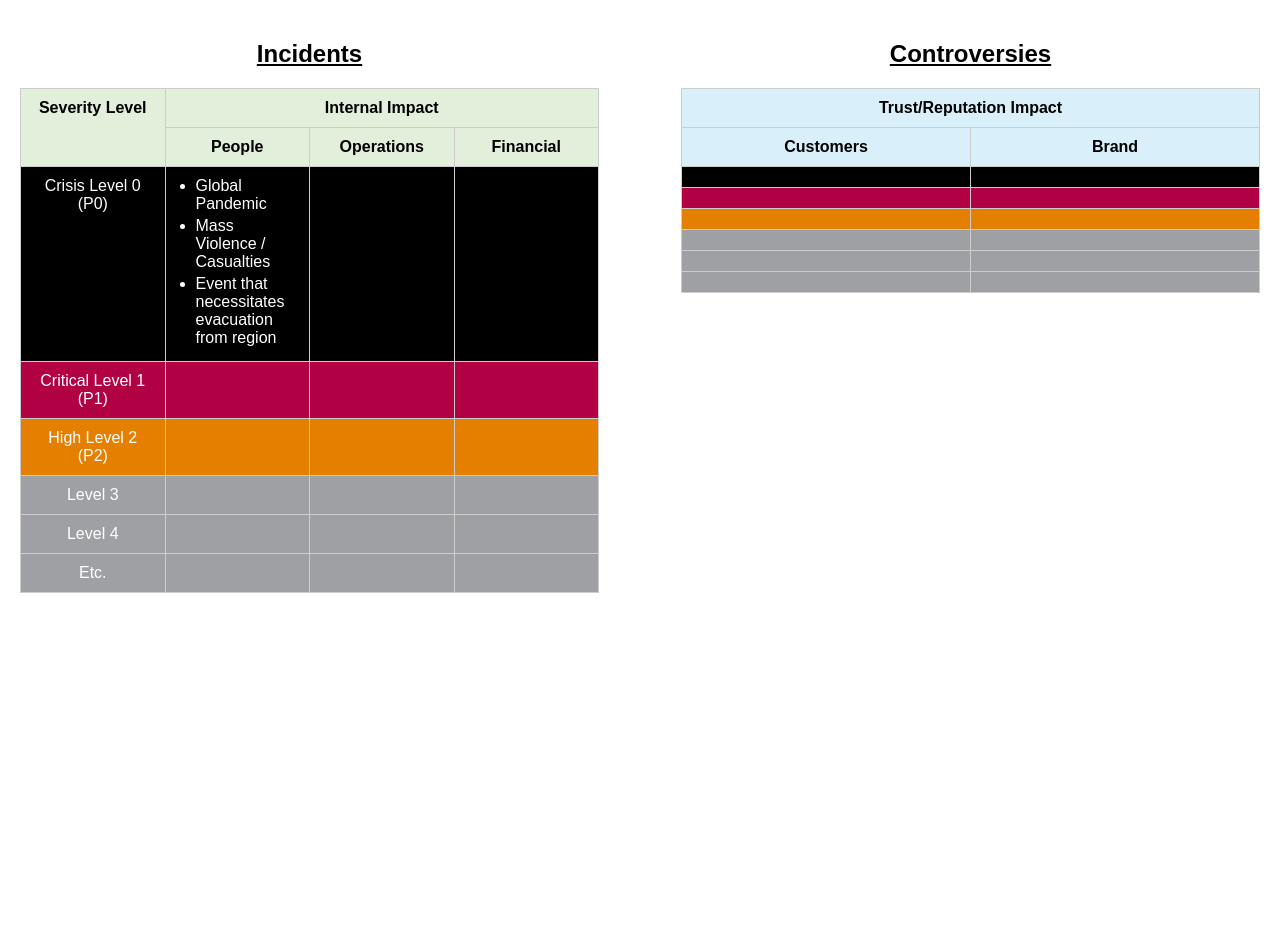
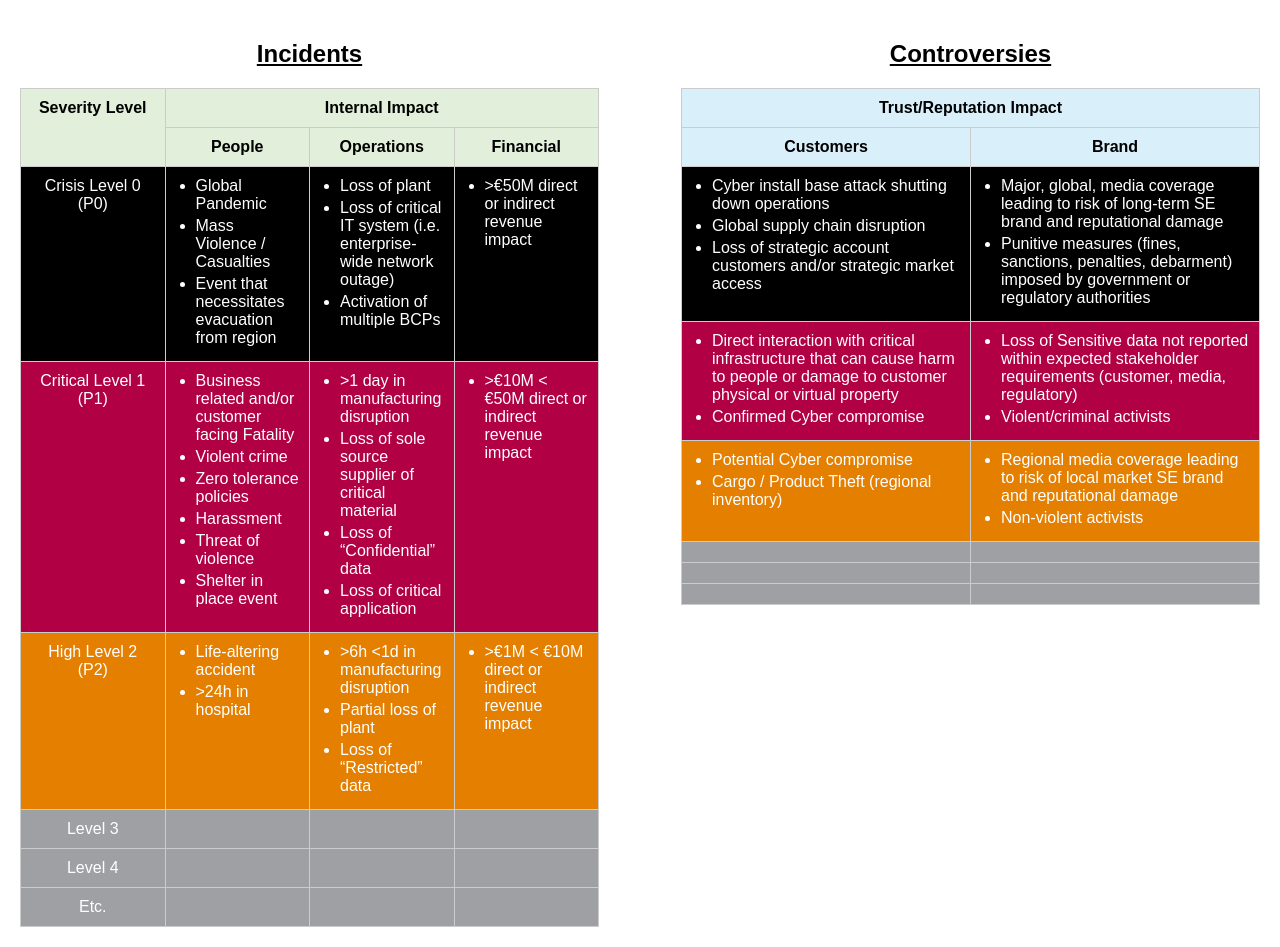
Before and after one commit to CarterteichSE/severitymatrix, a plain HTML site: page ICT Severity Matrix HTML (DRAFT).html in a window 1280 px wide. Before the commit the page ends 800 px from the top, so only its background shows below. Drawn offline with Linux system fonts and the light colour scheme.

Commit message:
Update ICT Severity Matrix HTML (DRAFT).html

```diff
--- a/ICT Severity Matrix HTML (DRAFT).html
+++ b/ICT Severity Matrix HTML (DRAFT).html
@@ -1,4 +1,3 @@
-
 <!DOCTYPE html>
 <html lang="en">
 <head>
@@ -77,11 +76,6 @@
       background-color: #D9F0FA;
       color: black;
     }
-  </style>
-
-<style>
-  /* existing styles... */
-
     li[data-tooltip]:hover::after {
       content: attr(data-tooltip);
       position: absolute;
@@ -96,11 +90,12 @@
       z-index: 10;
     }
   </style>
-
 </head>
 <body>
 
 <div class="container">
+
+  <!-- INCIDENTS -->
   <div class="table-container">
     <h2>Incidents</h2>
     <table>
@@ -113,53 +108,173 @@
         <th class="header-cell">Operations</th>
         <th class="header-cell">Financial</th>
       </tr>
+
+      <!-- P0 -->
       <tr class="severity-level">
         <td>Crisis Level 0 (P0)</td>
-        <td data-tooltip="Tooltip for P0 People">
+
+        <!-- P0 People (already done) -->
+        <td>
           <ul>
-            <li data-tooltip="Owner of Defining Severity: Health and Safety">Global Pandemic</li>
-            <li data-tooltip="Owner of Defining Severity: Global Security & Resilience">Mass Violence / Casualties</li>
-            <li data-tooltip="Owner of Defining Severity: Global Security & Resilience">Event that necessitates evacuation from region</li>
+            <li data-tooltip="Owner of Defining Severity: Health and Safety">
+              Global Pandemic
+            </li>
+            <li data-tooltip="Owner of Defining Severity: Global Security & Resilience">
+              Mass Violence / Casualties
+            </li>
+            <li data-tooltip="Owner of Defining Severity: Global Security & Resilience">
+              Event that necessitates evacuation from region
+            </li>
           </ul>
         </td>
-        <td data-tooltip="Tooltip for P0 Operations"></td>
-        <td data-tooltip="Tooltip for P0 Financial"></td>
+
+        <!-- P0 Operations -->
+        <td>
+          <ul>
+            <li data-tooltip="Owner of Defining Severity: Global Security & Resilience (BCM)">
+              Loss of plant
+            </li>
+            <li data-tooltip="Owner of Defining Severity: IT Systems (IMO)">
+              Loss of critical IT system (i.e. enterprise-wide network outage)
+            </li>
+            <li data-tooltip="Owner of Defining Severity: Global Security & Resilience (BCM)">
+              Activation of multiple BCPs
+            </li>
+          </ul>
+        </td>
+
+        <!-- P0 Financial -->
+        <td>
+          <ul>
+            <li data-tooltip="Owner of Defining Severity: GRM">
+              >€50M direct or indirect revenue impact
+            </li>
+          </ul>
+        </td>
       </tr>
+
+      <!-- P1 -->
       <tr class="critical-level">
         <td>Critical Level 1 (P1)</td>
-        <td data-tooltip="Tooltip for P1 People"></td>
-        <td data-tooltip="Tooltip for P1 Operations"></td>
-        <td data-tooltip="Tooltip for P1 Financial"></td>
+
+        <!-- P1 People -->
+        <td>
+          <ul>
+            <li data-tooltip="Owner of Defining Severity: Global Health and Safety">
+              Business related and/or customer facing Fatality
+            </li>
+            <li data-tooltip="Owner of Defining Severity: Global Security & Resilience">
+              Violent crime
+            </li>
+            <li data-tooltip="Owner of Defining Severity: Ethics & Compliance">
+              Zero tolerance policies
+            </li>
+            <li data-tooltip="Owner of Defining Severity: Global Health and Safety">
+              Harassment
+            </li>
+            <li data-tooltip="Owner of Defining Severity: Global Security & Resilience">
+              Threat of violence
+            </li>
+            <li data-tooltip="Owner of Defining Severity: Global Security & Resilience">
+              Shelter in place event
+            </li>
+          </ul>
+        </td>
+
+        <!-- P1 Operations -->
+        <td>
+          <ul>
+            <li data-tooltip="Owner of Defining Severity: Product, Project, System Quality & Offer Reliability">
+              >1 day in manufacturing disruption
+            </li>
+            <li data-tooltip="Owner of Defining Severity: Procurement">
+              Loss of sole source supplier of critical material
+            </li>
+            <li data-tooltip="Owner of Defining Severity: Data">
+              Loss of “Confidential” data
+            </li>
+            <li data-tooltip="Owner of Defining Severity: IT Systems (IMO)">
+              Loss of critical application
+            </li>
+          </ul>
+        </td>
+
+        <!-- P1 Financial -->
+        <td>
+          <ul>
+            <li data-tooltip="Owner of Defining Severity: GRM">
+              >€10M < €50M direct or indirect revenue impact
+            </li>
+          </ul>
+        </td>
       </tr>
+
+      <!-- P2 -->
       <tr class="high-level">
         <td>High Level 2 (P2)</td>
-        <td data-tooltip="Tooltip for P2 People"></td>
-        <td data-tooltip="Tooltip for P2 Operations"></td>
-        <td data-tooltip="Tooltip for P2 Financial"></td>
+
+        <!-- P2 People -->
+        <td>
+          <ul>
+            <li data-tooltip="Owner of Defining Severity: Health and Safety">
+              Life-altering accident
+            </li>
+            <li data-tooltip="Owner of Defining Severity: Health and Safety">
+              >24h in hospital
+            </li>
+          </ul>
+        </td>
+
+        <!-- P2 Operations -->
+        <td>
+          <ul>
+            <li data-tooltip="Owner of Defining Severity: Product, Project, System Quality & Offer Reliability">
+              >6h <1d in manufacturing disruption
+            </li>
+            <li data-tooltip="Owner of Defining Severity: Global Security & Resilience (BCM)">
+              Partial loss of plant
+            </li>
+            <li data-tooltip="Owner of Defining Severity: Data">
+              Loss of “Restricted” data
+            </li>
+          </ul>
+        </td>
+
+        <!-- P2 Financial -->
+        <td>
+          <ul>
+            <li data-tooltip="Owner of Defining Severity: GRM">
+              >€1M < €10M direct or indirect revenue impact
+            </li>
+          </ul>
+        </td>
       </tr>
+
+      <!-- Level 3, 4, Etc. can remain blank or be customized as needed -->
       <tr class="level-3-4-etc">
         <td>Level 3</td>
-        <td data-tooltip="Tooltip for Level 3 People"></td>
-        <td data-tooltip="Tooltip for Level 3 Operations"></td>
-        <td data-tooltip="Tooltip for Level 3 Financial"></td>
+        <td></td>
+        <td></td>
+        <td></td>
       </tr>
       <tr class="level-3-4-etc">
         <td>Level 4</td>
-        <td data-tooltip="Tooltip for Level 4 People"></td>
-        <td data-tooltip="Tooltip for Level 4 Operations"></td>
-        <td data-tooltip="Tooltip for Level 4 Financial"></td>
+        <td></td>
+        <td></td>
+        <td></td>
       </tr>
       <tr class="level-3-4-etc">
         <td>Etc.</td>
-        <td data-tooltip="Tooltip for Etc. People"></td>
-        <td data-tooltip="Tooltip for Etc. Operations"></td>
-        <td data-tooltip="Tooltip for Etc. Financial"></td>
+        <td></td>
+        <td></td>
+        <td></td>
       </tr>
     </table>
   </div>
 
   <div class="vertical-line"></div>
 
+  <!-- CONTROVERSIES -->
   <div class="table-container">
     <h2>Controversies</h2>
     <table>
@@ -170,33 +285,98 @@
         <th class="trust-header">Customers</th>
         <th class="trust-header">Brand</th>
       </tr>
+
+      <!-- P0 -->
       <tr class="severity-level">
-        <td data-tooltip="Tooltip for P0 Customers"></td>
-        <td data-tooltip="Tooltip for P0 Brand"></td>
+        <td>
+          <ul>
+            <li data-tooltip="Owner of Defining Severity: Cybersecurity">
+              Cyber install base attack shutting down operations
+            </li>
+            <li data-tooltip="Owner of Defining Severity: Cybersecurity">
+              Global supply chain disruption
+            </li>
+            <li data-tooltip="Owner of Defining Severity: Cybersecurity">
+              Loss of strategic account customers and/or strategic market access
+            </li>
+          </ul>
+        </td>
+        <td>
+          <ul>
+            <li data-tooltip="Owner of Defining Severity: Ethics & Compliance">
+              Major, global, media coverage leading to risk of long-term SE brand and reputational damage
+            </li>
+            <li data-tooltip="Owner of Defining Severity: Ethics & Compliance">
+              Punitive measures (fines, sanctions, penalties, debarment) imposed by government or regulatory authorities
+            </li>
+          </ul>
+        </td>
       </tr>
+
+      <!-- P1 -->
       <tr class="critical-level">
-        <td data-tooltip="Tooltip for P1 Customers"></td>
-        <td data-tooltip="Tooltip for P1 Brand"></td>
+        <td>
+          <ul>
+            <li data-tooltip="Owner of Defining Severity: Cybersecurity">
+              Direct interaction with critical infrastructure that can cause harm to people or damage to customer physical or virtual property
+            </li>
+            <li data-tooltip="Owner of Defining Severity: Cybersecurity">
+              Confirmed Cyber compromise
+            </li>
+          </ul>
+        </td>
+        <td>
+          <ul>
+            <li data-tooltip="Owner of Defining Severity: Cybersecurity">
+              Loss of Sensitive data not reported within expected stakeholder requirements (customer, media, regulatory)
+            </li>
+            <li data-tooltip="Owner of Defining Severity: Cybersecurity">
+              Violent/criminal activists
+            </li>
+          </ul>
+        </td>
       </tr>
+
+      <!-- P2 -->
       <tr class="high-level">
-        <td data-tooltip="Tooltip for P2 Customers"></td>
-        <td data-tooltip="Tooltip for P2 Brand"></td>
+        <td>
+          <ul>
+            <li data-tooltip="Owner of Defining Severity: Cybersecurity">
+              Potential Cyber compromise
+            </li>
+            <li data-tooltip="Owner of Defining Severity: Cybersecurity">
+              Cargo / Product Theft (regional inventory)
+            </li>
+          </ul>
+        </td>
+        <td>
+          <ul>
+            <li data-tooltip="Owner of Defining Severity: Cybersecurity">
+              Regional media coverage leading to risk of local market SE brand and reputational damage
+            </li>
+            <li data-tooltip="Owner of Defining Severity: Cybersecurity">
+              Non-violent activists
+            </li>
+          </ul>
+        </td>
+      </tr>
+
+      <!-- Level 3, 4, Etc. -->
+      <tr class="level-3-4-etc">
+        <td></td>
+        <td></td>
       </tr>
       <tr class="level-3-4-etc">
-        <td data-tooltip="Tooltip for Level 3 Customers"></td>
-        <td data-tooltip="Tooltip for Level 3 Brand"></td>
+        <td></td>
+        <td></td>
       </tr>
       <tr class="level-3-4-etc">
-        <td data-tooltip="Tooltip for Level 4 Customers"></td>
-        <td data-tooltip="Tooltip for Level 4 Brand"></td>
-      </tr>
-      <tr class="level-3-4-etc">
-        <td data-tooltip="Tooltip for Etc. Customers"></td>
-        <td data-tooltip="Tooltip for Etc. Brand"></td>
+        <td></td>
+        <td></td>
       </tr>
     </table>
   </div>
+
 </div>
-
 </body>
 </html>
```
Lines whose indentation alone changed are shown as unchanged.
